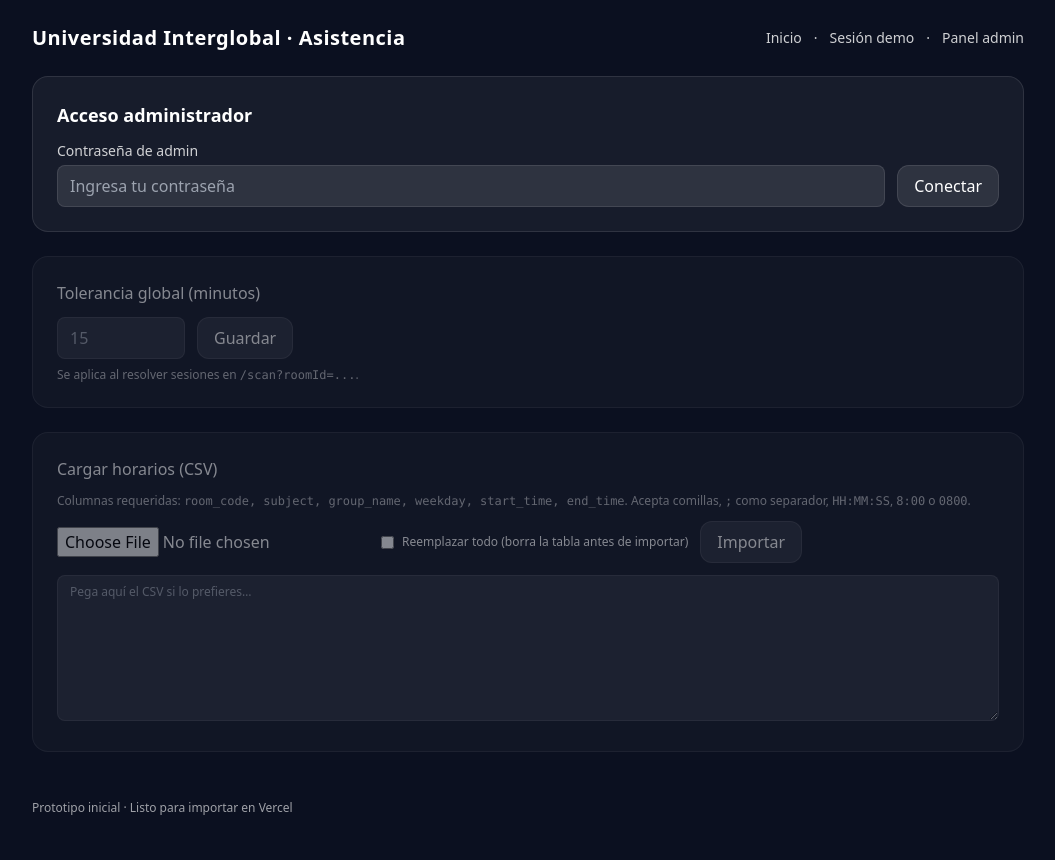
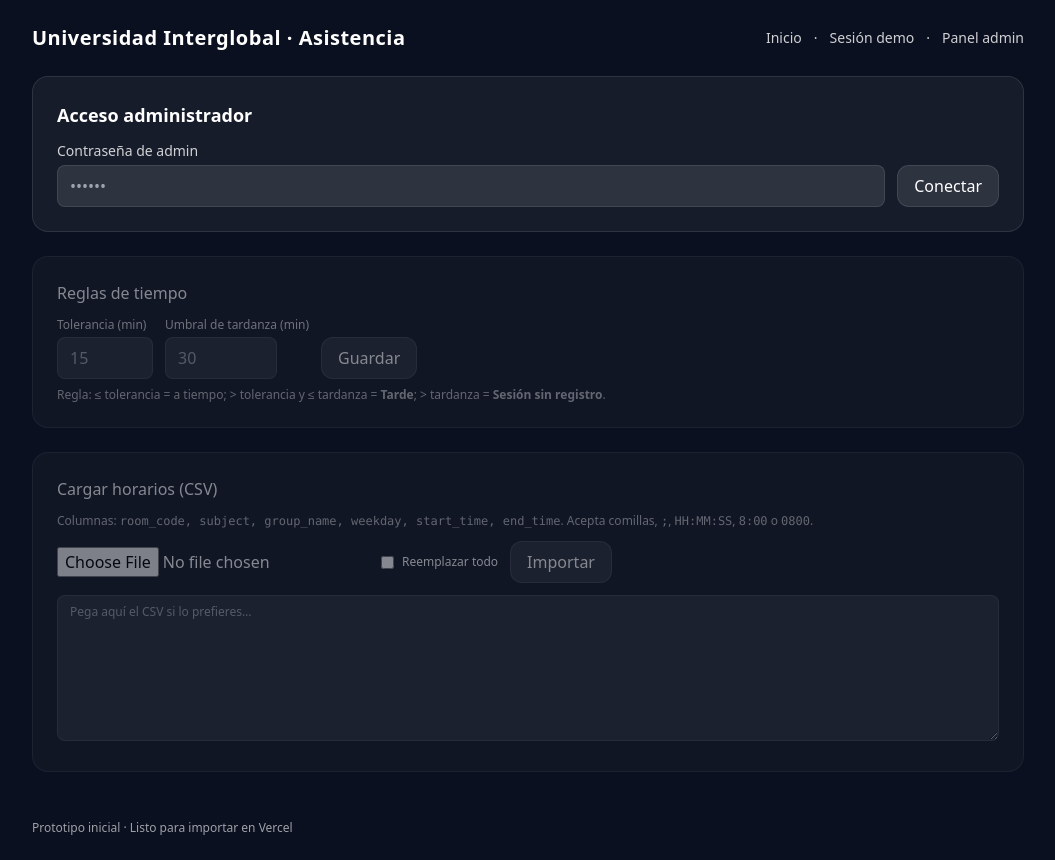
Before and after one commit to puribehuig-boop/ui-asistencia, a Next.js app: page /admin/settings in a window 1280 px wide. Shown: the whole page, without its empty margins (112-1167 px from the left). Built offline with nearby package versions, Linux system fonts and the light colour scheme.

Commit message:
Update page.tsx

```diff
--- a/app/admin/settings/page.tsx
+++ b/app/admin/settings/page.tsx
@@ -1,11 +1,12 @@
 'use client';
 
-import { useEffect, useState } from 'react';
+import { useState } from 'react';
 
 export default function AdminSettingsPage() {
   const [adminPass, setAdminPass] = useState('');
   const [authed, setAuthed] = useState(false);
   const [tol, setTol] = useState<number | ''>('');
+  const [late, setLate] = useState<number | ''>('');
   const [loading, setLoading] = useState(false);
   const [msg, setMsg] = useState<string | null>(null);
   const [csvText, setCsvText] = useState<string>('');
@@ -15,45 +16,35 @@
     setLoading(true); setMsg(null);
     try {
       const r = await fetch('/api/admin/settings', { headers: { 'x-admin-password': adminPass } });
-      if (!r.ok) {
-        setAuthed(false);
-        setMsg('❌ Contraseña incorrecta o no autorizado.');
-        setTol('');
-      } else {
+      if (!r.ok) { setAuthed(false); setMsg('❌ Contraseña incorrecta o no autorizado.'); setTol(''); setLate(''); }
+      else {
         const j = await r.json();
         setAuthed(true);
         setTol(j.attendance_tolerance_min ?? '');
+        setLate(j.late_threshold_min ?? '');
         setMsg('✅ Acceso concedido.');
       }
-    } catch (e: any) {
-      setAuthed(false);
-      setMsg('❌ Error de conexión.');
-    } finally {
-      setLoading(false);
-    }
+    } catch { setAuthed(false); setMsg('❌ Error de conexión.'); }
+    finally { setLoading(false); }
   };
 
   const saveTol = async () => {
     if (!authed) { setMsg('❌ Primero autentícate.'); return; }
-    if (tol === '' || Number(tol) < 0 || Number(tol) > 240) {
-      setMsg('❌ Valor inválido: usa 0 a 240 minutos.');
-      return;
-    }
+    const t = Number(tol), l = Number(late);
+    if (!Number.isFinite(t) || t < 0 || t > 240) return setMsg('❌ Tolerancia 0–240.');
+    if (!Number.isFinite(l) || l < t || l > 240) return setMsg('❌ Tardanza debe ser ≥ tolerancia y ≤ 240.');
     setLoading(true); setMsg(null);
     try {
       const r = await fetch('/api/admin/settings', {
         method: 'POST',
         headers: { 'Content-Type': 'application/json', 'x-admin-password': adminPass },
-        body: JSON.stringify({ attendance_tolerance_min: Number(tol) }),
+        body: JSON.stringify({ attendance_tolerance_min: t, late_threshold_min: l }),
       });
       const j = await r.json();
       if (!r.ok || !j.ok) throw new Error(j.error || 'Error al guardar');
-      setMsg('✅ Tolerancia guardada correctamente.');
-    } catch (e: any) {
-      setMsg(`❌ ${e.message}`);
-    } finally {
-      setLoading(false);
-    }
+      setMsg('✅ Ajustes guardados.');
+    } catch (e: any) { setMsg(`❌ ${e.message}`); }
+    finally { setLoading(false); }
   };
 
   const importCsv = async () => {
@@ -62,19 +53,12 @@
     setLoading(true); setMsg(null);
     try {
       const url = `/api/admin/schedule/import${replaceAll ? '?replace=1' : ''}`;
-      const r = await fetch(url, {
-        method: 'POST',
-        headers: { 'Content-Type': 'text/csv', 'x-admin-password': adminPass },
-        body: csvText,
-      });
+      const r = await fetch(url, { method: 'POST', headers: { 'Content-Type': 'text/csv', 'x-admin-password': adminPass }, body: csvText });
       const j = await r.json();
       if (!r.ok || !j.ok) throw new Error(j.error || 'Error al importar');
-      setMsg(`✅ Importación completa. Filas insertadas: ${j.inserted}${replaceAll ? ' (reemplazo total)' : ''}.`);
-    } catch (e: any) {
-      setMsg(`❌ ${e.message}`);
-    } finally {
-      setLoading(false);
-    }
+      setMsg(`✅ Importación completa. Filas: ${j.inserted}${replaceAll ? ' (reemplazo total)' : ''}.`);
+    } catch (e: any) { setMsg(`❌ ${e.message}`); }
+    finally { setLoading(false); }
   };
 
   const onFile = async (f?: File) => { if (!f) return; setCsvText(await f.text()); };
@@ -86,79 +70,38 @@
         <div className="flex flex-wrap items-end gap-3">
           <div className="flex-1 min-w-[220px]">
             <label className="block text-sm mb-1 opacity-80">Contraseña de admin</label>
-            <input
-              type="password"
-              value={adminPass}
-              onChange={(e) => setAdminPass(e.target.value)}
-              placeholder="Ingresa tu contraseña"
-              className="w-full px-3 py-2 rounded-lg bg-white/10 border border-white/10"
-            />
+            <input type="password" value={adminPass} onChange={(e) => setAdminPass(e.target.value)} placeholder="••••••" className="w-full px-3 py-2 rounded-lg bg-white/10 border border-white/10" />
           </div>
-          <button
-            onClick={fetchTol}
-            className="px-4 py-2 rounded-xl bg-white/10 hover:bg-white/20 border border-white/10"
-            disabled={loading || !adminPass}
-          >
-            Conectar
-          </button>
+          <button onClick={fetchTol} className="px-4 py-2 rounded-xl bg-white/10 hover:bg-white/20 border border-white/10" disabled={loading || !adminPass}>Conectar</button>
         </div>
-        {msg && (
-          <p className={`text-xs mt-3 ${authed ? 'text-green-300' : 'text-red-300'}`}>
-            {msg}
-          </p>
-        )}
+        {msg && <p className={`text-xs mt-3 ${authed ? 'text-green-300' : 'text-red-300'}`}>{msg}</p>}
       </section>
 
       <section className={`bg-white/5 border border-white/10 rounded-2xl p-6 ${authed ? '' : 'opacity-50 pointer-events-none'}`}>
-        <h3 className="text-base font-medium mb-3">Tolerancia global (minutos)</h3>
-        <div className="flex items-end gap-3">
-          <input
-            type="number"
-            min={0}
-            max={240}
-            value={tol}
-            onChange={(e) => setTol(e.target.value === '' ? '' : Number(e.target.value))}
-            placeholder="15"
-            className="w-32 px-3 py-2 rounded-lg bg-white/10 border border-white/10"
-          />
-          <button
-            onClick={saveTol}
-            className="px-4 py-2 rounded-xl bg-white/10 hover:bg-white/20 border border-white/10"
-            disabled={loading || !authed}
-          >
-            Guardar
-          </button>
+        <h3 className="text-base font-medium mb-3">Reglas de tiempo</h3>
+        <div className="flex flex-wrap items-end gap-3">
+          <div>
+            <label className="block text-xs mb-1 opacity-80">Tolerancia (min)</label>
+            <input type="number" min={0} max={240} value={tol} onChange={(e) => setTol(e.target.value === '' ? '' : Number(e.target.value))} placeholder="15" className="w-24 px-3 py-2 rounded-lg bg-white/10 border border-white/10" />
+          </div>
+          <div>
+            <label className="block text-xs mb-1 opacity-80">Umbral de tardanza (min)</label>
+            <input type="number" min={0} max={240} value={late} onChange={(e) => setLate(e.target.value === '' ? '' : Number(e.target.value))} placeholder="30" className="w-28 px-3 py-2 rounded-lg bg-white/10 border border-white/10" />
+          </div>
+          <button onClick={saveTol} className="px-4 py-2 rounded-xl bg-white/10 hover:bg-white/20 border border-white/10" disabled={loading || !authed}>Guardar</button>
         </div>
-        <p className="text-xs opacity-70 mt-2">Se aplica al resolver sesiones en <code>/scan?roomId=...</code>.</p>
+        <p className="text-xs opacity-70 mt-2">Regla: ≤ tolerancia = a tiempo; &gt; tolerancia y ≤ tardanza = <b>Tarde</b>; &gt; tardanza = <b>Sesión sin registro</b>.</p>
       </section>
 
       <section className={`bg-white/5 border border-white/10 rounded-2xl p-6 ${authed ? '' : 'opacity-50 pointer-events-none'}`}>
         <h3 className="text-base font-medium mb-3">Cargar horarios (CSV)</h3>
-        <p className="text-xs opacity-70 mb-3">
-          Columnas requeridas: <code>room_code, subject, group_name, weekday, start_time, end_time</code>.
-          Acepta comillas, <code>;</code> como separador, <code>HH:MM:SS</code>, <code>8:00</code> o <code>0800</code>.
-        </p>
+        <p className="text-xs opacity-70 mb-3">Columnas: <code>room_code, subject, group_name, weekday, start_time, end_time</code>. Acepta comillas, <code>;</code>, <code>HH:MM:SS</code>, <code>8:00</code> o <code>0800</code>.</p>
         <div className="flex flex-wrap items-center gap-3 mb-3">
           <input type="file" accept=".csv,text/csv" onChange={(e) => onFile(e.target.files?.[0] || undefined)} className="block" />
-          <label className="flex items-center gap-2 text-xs">
-            <input type="checkbox" checked={replaceAll} onChange={(e) => setReplaceAll(e.target.checked)} />
-            Reemplazar todo (borra la tabla antes de importar)
-          </label>
-          <button
-            onClick={importCsv}
-            className="px-4 py-2 rounded-xl bg-white/10 hover:bg-white/20 border border-white/10"
-            disabled={loading || !authed}
-          >
-            Importar
-          </button>
+          <label className="flex items-center gap-2 text-xs"><input type="checkbox" checked={replaceAll} onChange={(e) => setReplaceAll(e.target.checked)} /> Reemplazar todo</label>
+          <button onClick={importCsv} className="px-4 py-2 rounded-xl bg-white/10 hover:bg-white/20 border border-white/10" disabled={loading || !authed}>Importar</button>
         </div>
-        <textarea
-          rows={8}
-          className="w-full px-3 py-2 rounded-lg bg-white/10 border border-white/10 text-xs"
-          placeholder="Pega aquí el CSV si lo prefieres…"
-          value={csvText}
-          onChange={(e) => setCsvText(e.target.value)}
-        />
+        <textarea rows={8} className="w-full px-3 py-2 rounded-lg bg-white/10 border border-white/10 text-xs" placeholder="Pega aquí el CSV si lo prefieres…" value={csvText} onChange={(e) => setCsvText(e.target.value)} />
       </section>
     </main>
   );
```
